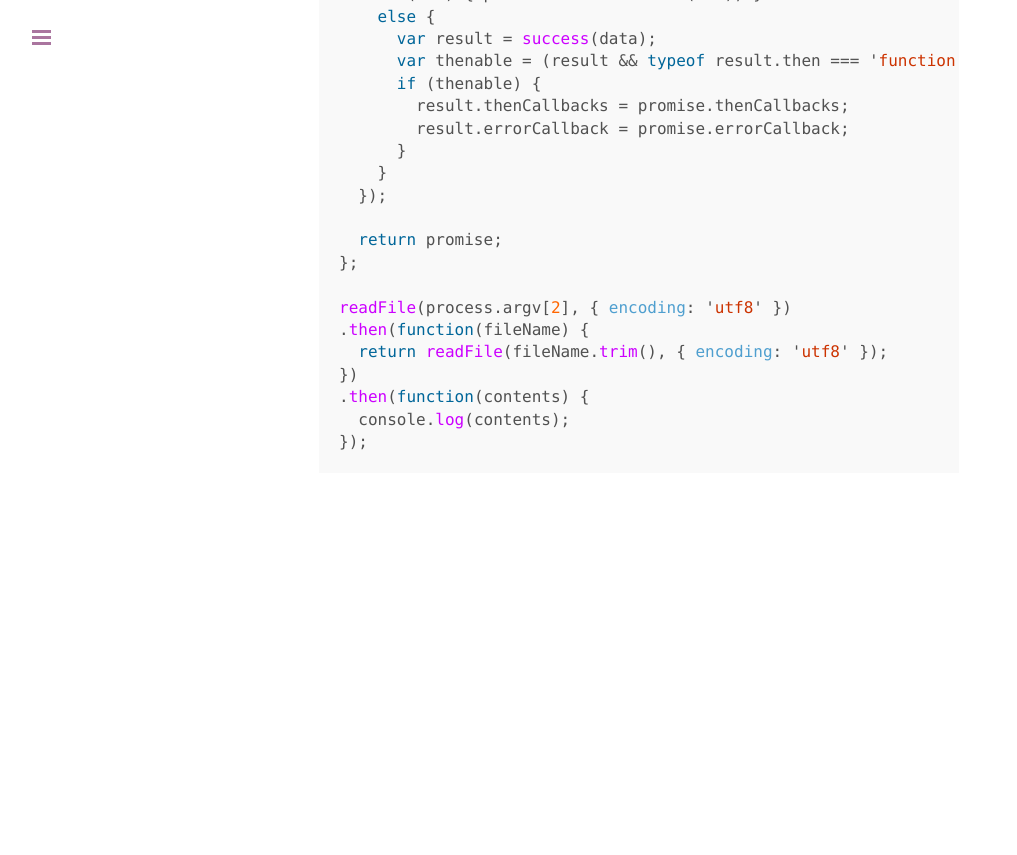
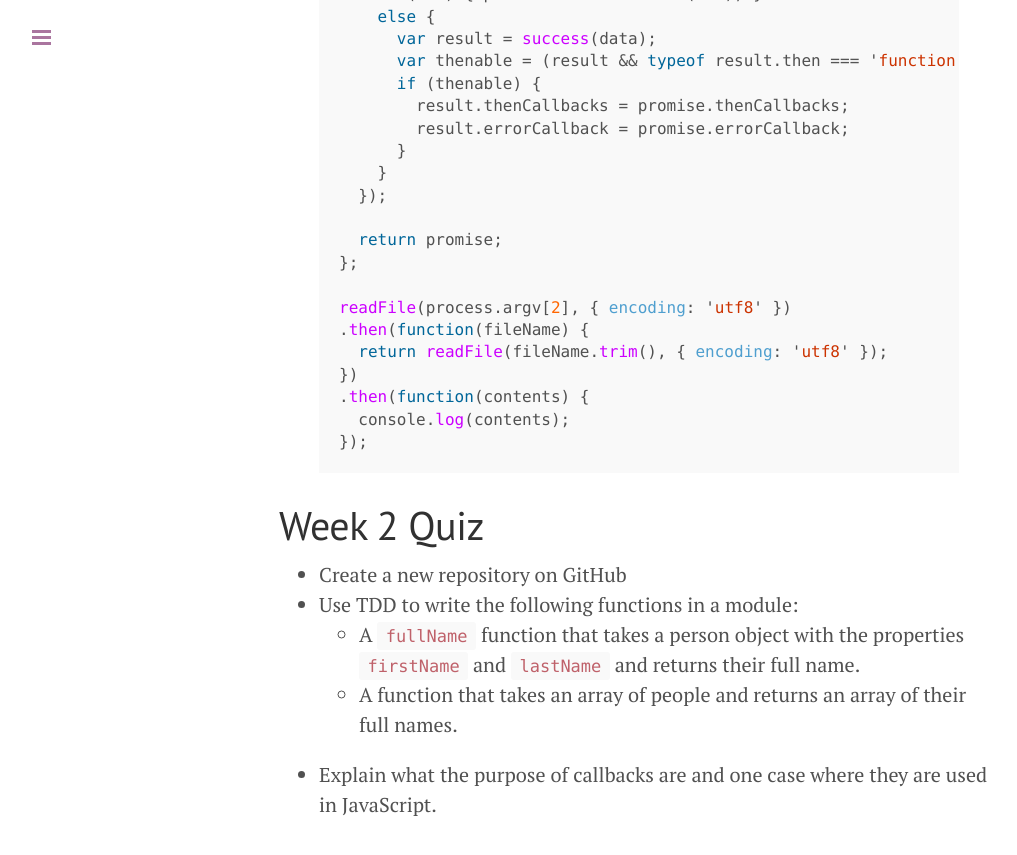
Before and after one commit to wbyoung/jsi, a Jekyll site: the page built from _posts/00-02-05-functional-notes.md, in a window 1280 px wide and 900 px high, scrolled down 6750 px. Shown: the top 855 px of the window, without its empty margins (1-1018 px from the left). Built offline with Jekyll 4.4.1, drawn with Linux system fonts in a browser that asks for light colours; nearby versions of some CDN libraries; Markdown is read by kramdown in place of the engine named in the settings; before the commit the page ends 7303 px from its top, so only the background shows below that.

Commit message:
Week 2 quiz.

```diff
--- a/_posts/00-02-05-functional-notes.md
+++ b/_posts/00-02-05-functional-notes.md
@@ -297,3 +297,15 @@ readFile(process.argv[2], { encoding: 'utf8' })
   console.log(contents);
 });
 {% endhighlight %}
+
+
+# Week 2 Quiz
+
+- Create a new repository on GitHub
+- Use TDD to write the following functions in a module:
+  * A `fullName` function that takes a person object with the properties
+    `firstName` and `lastName` and returns their full name.
+  * A function that takes an array of people and returns an array of their
+    full names.
+- Explain what the purpose of callbacks are and one case where they are used
+  in JavaScript.
```
